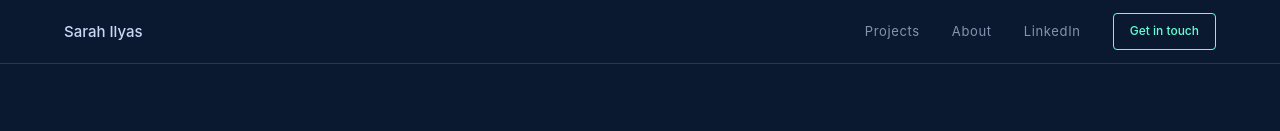
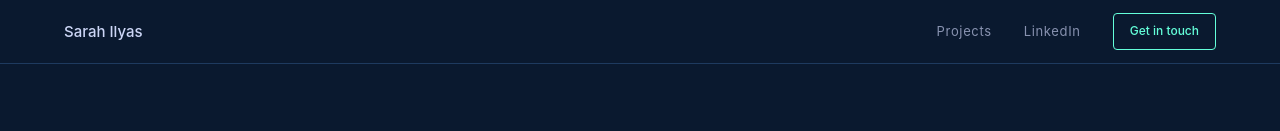
Before and after one commit to sarah0ilyas/sarah-portfolio, a Next.js app: page / in a window 1280 px wide. Shown: the top 131 px of the page. Built offline with nearby package versions, Linux system fonts and the light colour scheme.

Commit message:
remove about from nav

```diff
--- a/components/Nav.js
+++ b/components/Nav.js
@@ -30,7 +30,7 @@ export default function Nav() {
       <div style={{ display: "flex", alignItems: "center", gap: 32 }}>
         {/* <NavLink href="/articles">Articles</NavLink> */}
         <NavLink href="/projects">Projects</NavLink>
-        <NavLink href="/about">About</NavLink>
+        {/* <NavLink href="/about">About</NavLink> */}
         <NavLink href="https://www.linkedin.com/in/sarahilyas/" target="_blank">LinkedIn</NavLink>
         <a href="mailto:sarahilyas8@gmail.com" style={{ fontSize: 12, padding: "7px 16px", borderRadius: 4, background: "transparent", color: "#64ffda", fontWeight: 500, border: "1px solid #64ffda", textDecoration: "none" }}>Get in touch</a>
       </div>
```
